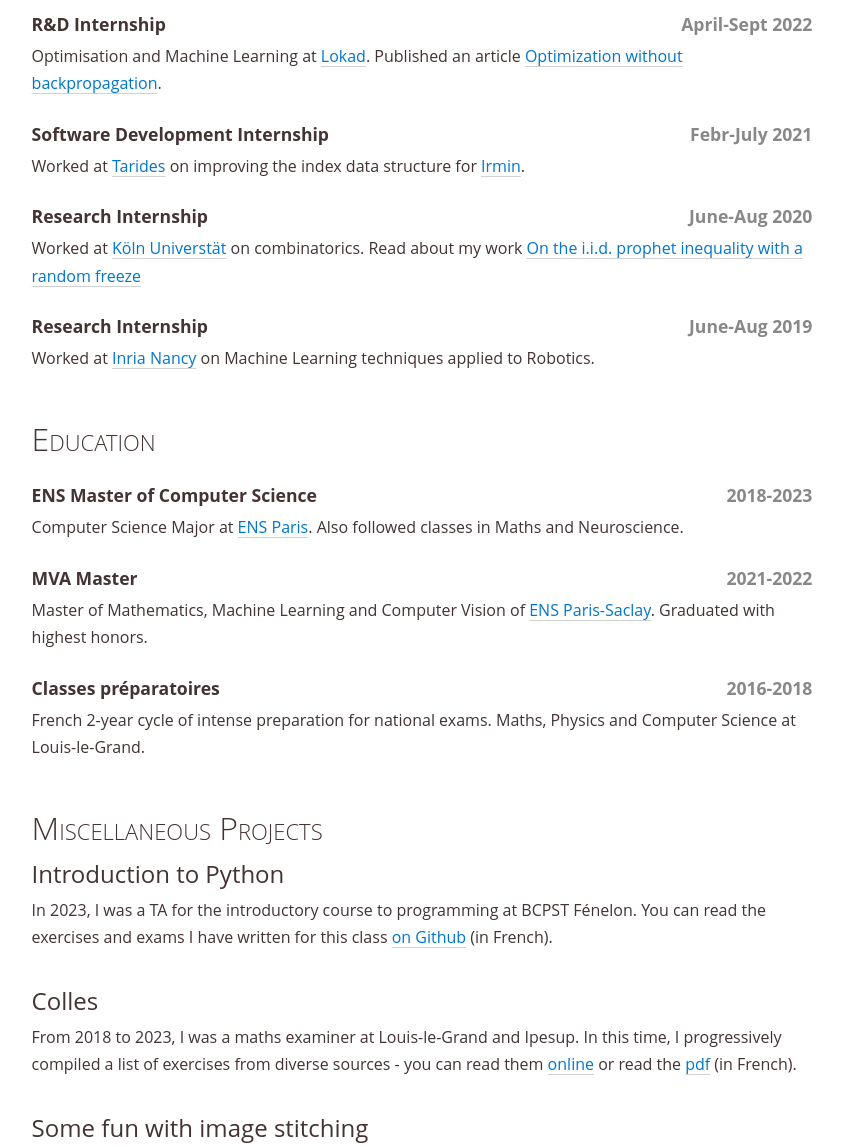
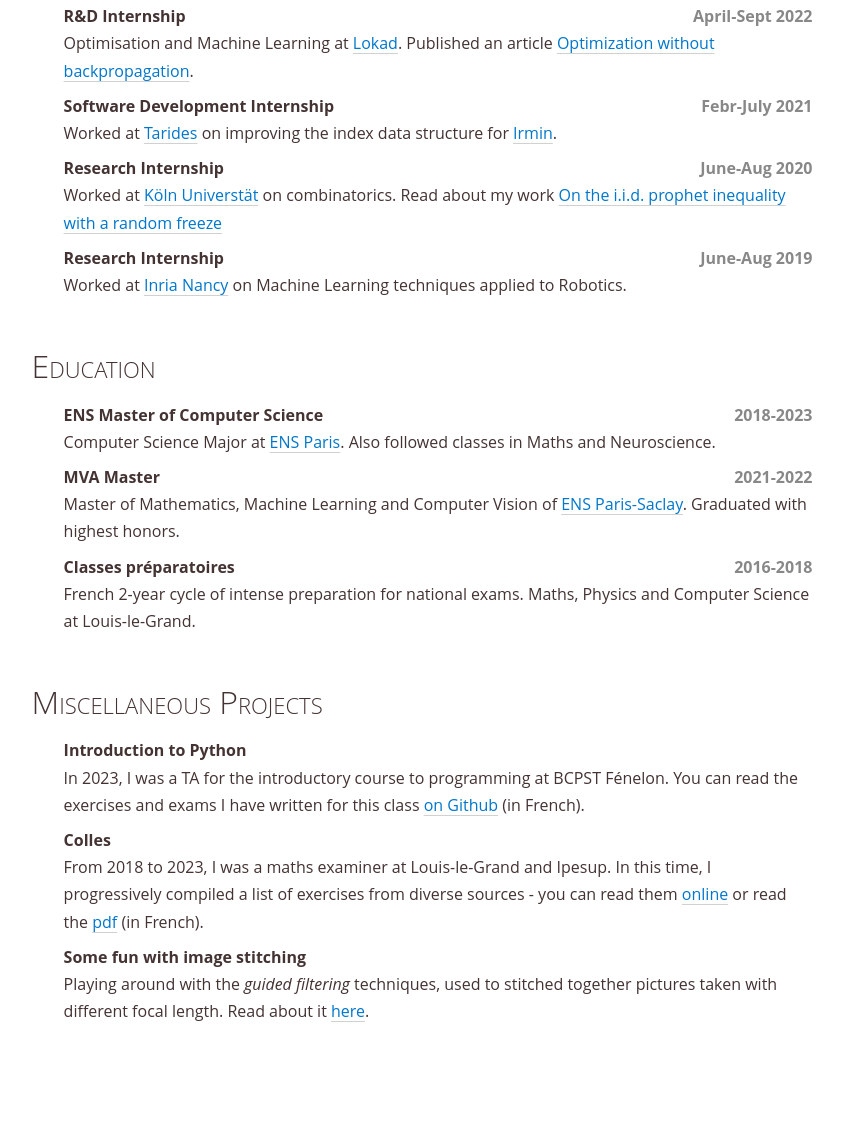
Before and after one commit to gbelouze/gbelouze, a plain HTML site: page docs/index.html in a window 1280 px wide. Shown: the part 605-1751 px from the top of the page, without its empty margins (218-1061 px from the left). Drawn offline with Linux system fonts and the light colour scheme.

Commit message:
Use description lists

```diff
--- a/docs/index.html
+++ b/docs/index.html
@@ -58,7 +58,7 @@
             /></a>
           </li>
           <li class="float-right">
-            <a href="https://github.com/gbelouze/gbelouze"
+            <a href="https://github.com/gbelouze"
               ><img
                 src="data/github_icon.png"
                 style="height: 1.2em"
@@ -96,65 +96,85 @@
       </div>
 
       <h2 id="experience">Experience</h2>
-      <h4>
+            <dl>
+                <dt>
                     R&D Internship
                     <time datetime="2022-09-09" class="float-right">April-Sept 2022</time>
-      </h4>
+                </dt>
+                <dd>
                     Optimisation and Machine Learning at
                     <a href="https://www.lokad.com/fr/accueil">Lokad</a>. Published an article
                     <a href="https://arxiv.org/abs/2209.06302"
                     >Optimization without backpropagation</a
                     >.
 
-      <h4>
+                </dd>
+                <dt>
                     Software Development Internship
                     <time datetime="2021-06-06" class="float-right">Febr-July 2021</time>
-      </h4>
+                </dt>
+                <dd>
                     Worked at <a href="https://tarides.com/">Tarides</a> on improving the
                     index data structure for
                     <a href="https://github.com/mirage/irmin">Irmin</a>.
+                </dd>
 
-      <h4>
+                <dt>
                     Research Internship
                     <time dtime="2020-05-05" class="float-right">June-Aug 2020</time>
-      </h4>
+                </dt>
+                <dd>
                 Worked at <a href="https://www.uni-koeln.de/">Köln Universtät</a> on
                 combinatorics. Read about my work
                 <a href="data/m1-master-thesis.pdf"
                 >On the i.i.d. prophet inequality with a random freeze</a
                 >
 
-      <h4>
+            </dd>
+                <dt>
                     Research Internship
                     <time dtime="2019-05-05" class="float-right">June-Aug 2019</time>
-      </h4>
+                </dt>
+                <dd>
                     Worked at
                     <a href="https://www.inria.fr/fr/centre-inria-nancy-grand-est"
                     >Inria Nancy</a
                     >
                     on Machine Learning techniques applied to Robotics.
+                </dd>
+            </dl>
                 <h2 id="education">Education</h2>
-      <h4>
+            <dl>
+                <dt>
                     ENS Master of Computer Science
                     <time datetime="2023-06-06" class="float-right">2018-2023</time>
-      </h4>
+                </dt>
+                <dd>
                     Computer Science Major at <a href="https://www.ens.psl.eu/">ENS Paris</a>.
                     Also followed classes in Maths and Neuroscience.
+                </dd>
 
-      <h4>
+                <dt>
                     MVA Master
                     <time class="float-right">2021-2022</time>
-      </h4>
+                </dt>
+                <dd>
                     Master of Mathematics, Machine Learning and Computer Vision of
                     <a href="https://ens-paris-saclay.fr/">ENS Paris-Saclay</a>. Graduated
                     with highest honors.
+                </dd>
 
-      <h4><time class="float-right">2016-2018</time> Classes préparatoires</h4>
+                <dt><time class="float-right">2016-2018</time> Classes préparatoires</h4>
+                <dd>
                     French 2-year cycle of intense preparation for national exams. Maths,
                     Physics and Computer Science at Louis-le-Grand.
+                </dd>
+            </dl>
 
       <h2>Miscellaneous Projects</h2>
-      <h3 id="tps">Introduction to Python</h3>
+            <dl>
+                <dt id="tps">Introduction to Python</dt>
+                <dd>
                     In 2023, I was a TA for the introductory course to programming at BCPST
                     Fénelon. You can read the exercises and exams I have written for this
                     class
@@ -163,21 +183,27 @@
                     >on Github</a
                     >
                     (in French).
+                </dd>
 
-      <h3 id="colles">Colles</h3>
+                <dt id="colles">Colles</dt>
+                <dd>
                     From 2018 to 2023, I was a maths examiner at Louis-le-Grand and Ipesup. In
                     this time, I progressively compiled a list of exercises from diverse
                     sources - you can read them
-      <a href="https://gbelouze.github.io/kholles-website/">online</a> or read
+                    <a href="https://kholle.belouze.com">online</a> or read
                     the <a href="data/colles.pdf">pdf</a> (in French).
+                </dd>
 
-      <h3>Some fun with image stitching</h3>
+                <dt>Some fun with image stitching</dt>
+                <dd>
                     Playing around with the <i>guided filtering</i> techniques, used to
                     stitched together pictures taken with different focal length. Read about
                     it
-      <a href="https://gbelouze.github.io/mva-imagerie-numerique/intro.html"
+                    <a href="https://imerge.belouze.com"
                     >here</a
                     >.
+                </dd>
+            </dl>
     </main>
     <footer>
       <hr />
```
Lines whose indentation alone changed are shown as unchanged.
